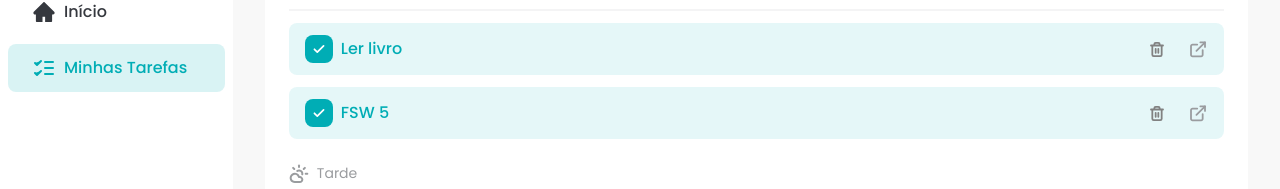
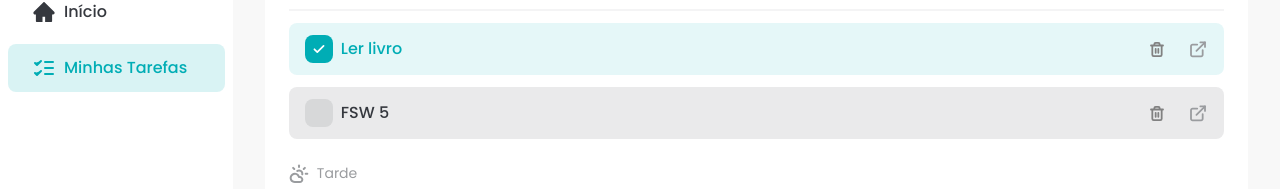
Before and after one commit to HiagoSilvaAnjos/TASK-MANAGER-WEB, a React (Vite) app: page / in a window 1280 px wide. Shown: the part 184-373 px from the top of the page. Built offline with nearby package versions, Linux system fonts and the light colour scheme; data requests are answered from the project's data file.

Commit message:
feat: ensuring that tasks are deleted from database

```diff
--- a/db.json
+++ b/db.json
@@ -5,13 +5,6 @@
       "title": "Ler livro",
       "description": "Ler o livro de matemática",
       "time": "morning",
-            "status": "done"
-        },
-        {
-            "id": "504b740a-1db0-4eed-b423-3a9879261778",
-            "title": "FSW 5",
-            "time": "morning",
-            "description": "Terminar aula do FSW Barber",
       "status": "done"
     },
     {
@@ -41,6 +34,13 @@
       "time": "evening",
       "description": "Participar da reunião de equipe semanal",
       "status": "not_started"
+    },
+    {
+      "id": "65b4a2cc-a681-4e08-a572-a2de7a053bbe",
+      "title": "FSW 5",
+      "time": "morning",
+      "description": "Criar o FSW Barber",
+      "status": "not_started"
     }
   ]
 }
--- a/src/components/AddTaskDialog/AddTaskDialog.jsx
+++ b/src/components/AddTaskDialog/AddTaskDialog.jsx
@@ -95,18 +95,18 @@ const AddTaskDialog = ({ isOpen, handleDialogClose, handleAddTask }) => {
                   id="title"
                   label={'Título'}
                   placeholder={'Insira o título da tarefa'}
-                  errorMessage={titleError?.message}
+                  errormessage={titleError?.message}
                   ref={titleRef}
                 />
 
-                <TimeSelect ref={timeRef} errorMessage={timeError?.message} />
+                <TimeSelect ref={timeRef} errormessage={timeError?.message} />
 
                 <Input
                   id="description"
                   label={'Descrição'}
                   placeholder={'Descreva sua tarefa'}
                   ref={descriptionRef}
-                  errorMessage={descriptionError?.message}
+                  errormessage={descriptionError?.message}
                 />
 
                 <div className="flex gap-3">
--- a/src/components/Input/Input.jsx
+++ b/src/components/Input/Input.jsx
@@ -4,7 +4,7 @@ import { forwardRef } from 'react';
 import InputErrorMessage from '../InputErrorMessage/InputErrorMessage';
 import InputLabel from '../InputLabel/InputLabel';
 
-const Input = forwardRef(({ errorMessage, label, ...rest }, ref) => {
+const Input = forwardRef(({ errormessage, label, ...rest }, ref) => {
   return (
     <div className="flex flex-col space-y-1 text-left">
       <InputLabel htmlFor={rest.id}>{label}</InputLabel>
@@ -13,7 +13,7 @@ const Input = forwardRef(({ errorMessage, label, ...rest }, ref) => {
         ref={ref}
         {...rest}
       />
-      {errorMessage && <InputErrorMessage>{errorMessage}</InputErrorMessage>}
+      {errormessage && <InputErrorMessage>{errormessage}</InputErrorMessage>}
     </div>
   );
 });
@@ -24,5 +24,5 @@ export default Input;
 
 Input.propTypes = {
   label: PropTypes.string,
-  errorMessage: PropTypes.string,
+  errormessage: PropTypes.string,
 };
--- a/src/components/Tasks/Tasks.component.jsx
+++ b/src/components/Tasks/Tasks.component.jsx
@@ -62,7 +62,15 @@ const Tasks = () => {
     setTasks(newTasks);
   };
 
-  const handleTaskDeleteClick = (taskId) => {
+  const handleTaskDeleteClick = async (taskId) => {
+    const response = await fetch(`http://localhost:3000/tasks/${taskId}`, {
+      method: 'DELETE',
+    });
+
+    if (!response.ok) {
+      return toast.success('Erro ao deletar tarefa!');
+    }
+
     const newTasks = tasks.filter((task) => task.id !== taskId);
 
     setTasks(newTasks);
@@ -70,7 +78,16 @@ const Tasks = () => {
     return toast.success('tarefa deletada com sucesso');
   };
 
-  const handleAddTask = (newTask) => {
+  const handleAddTask = async (newTask) => {
+    const response = await fetch('http://localhost:3000/tasks', {
+      method: 'POST',
+      body: JSON.stringify(newTask),
+    });
+
+    if (!response.ok) {
+      return toast.success('Erro ao adicionar tarefa!');
+    }
+
     setTasks([...tasks, newTask]);
     return toast.success('Tarefa adicionada com successo');
   };
--- a/src/components/TimeSelect/TimeSelect.jsx
+++ b/src/components/TimeSelect/TimeSelect.jsx
@@ -20,8 +20,8 @@ const TimeSelect = forwardRef((props, ref) => {
           <option value="evening">Noite</option>
         </select>
       </div>
-      {props.errorMessage && (
-        <InputErrorMessage>{props.errorMessage}</InputErrorMessage>
+      {props.errormessage && (
+        <InputErrorMessage>{props.errormessage}</InputErrorMessage>
       )}
     </>
   );
@@ -32,5 +32,5 @@ TimeSelect.displayName = 'TimeSelect';
 export default TimeSelect;
 
 TimeSelect.propTypes = {
-  errorMessage: PropTypes.string,
+  errormessage: PropTypes.string,
 };
```
Lines whose indentation alone changed are shown as unchanged.
